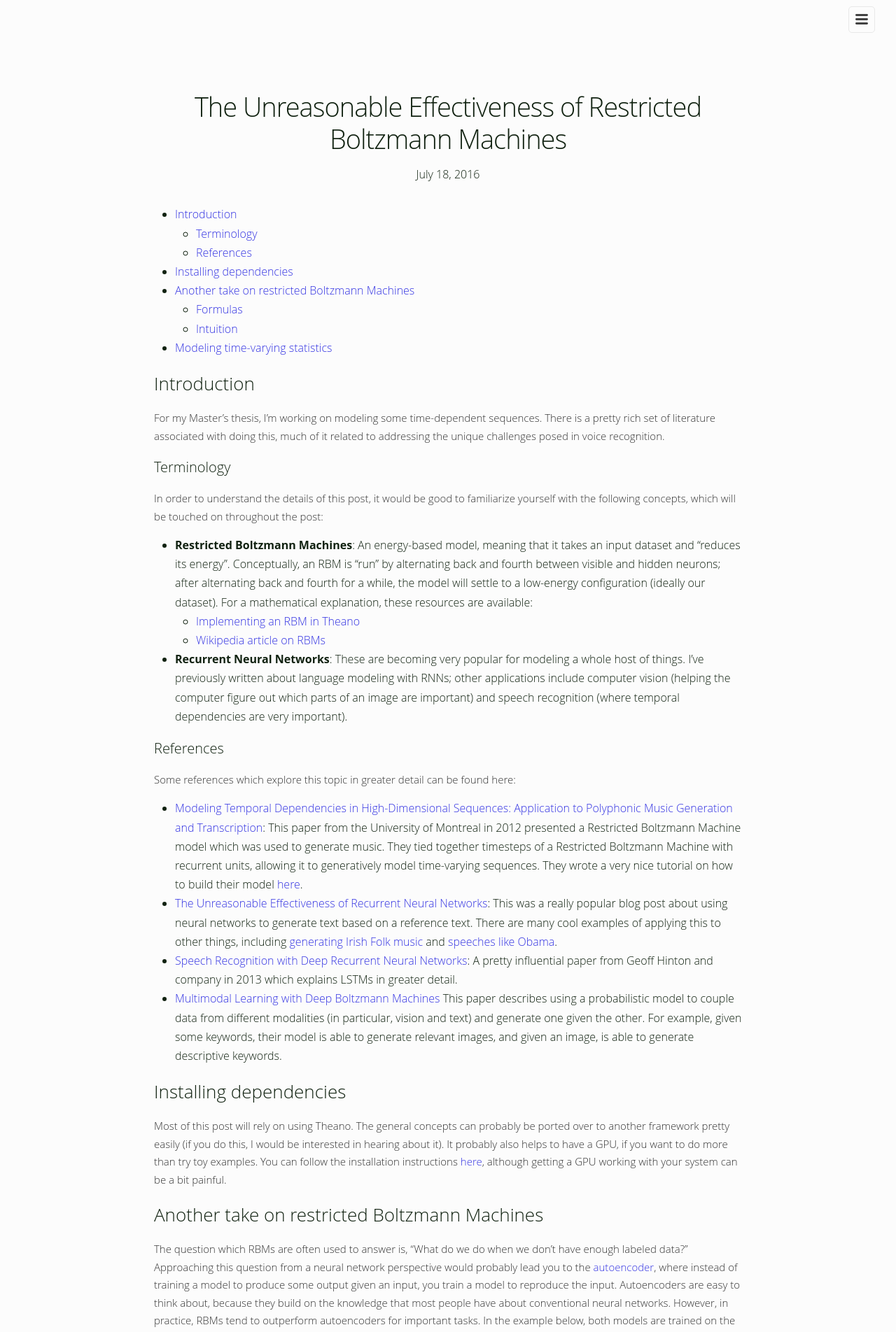
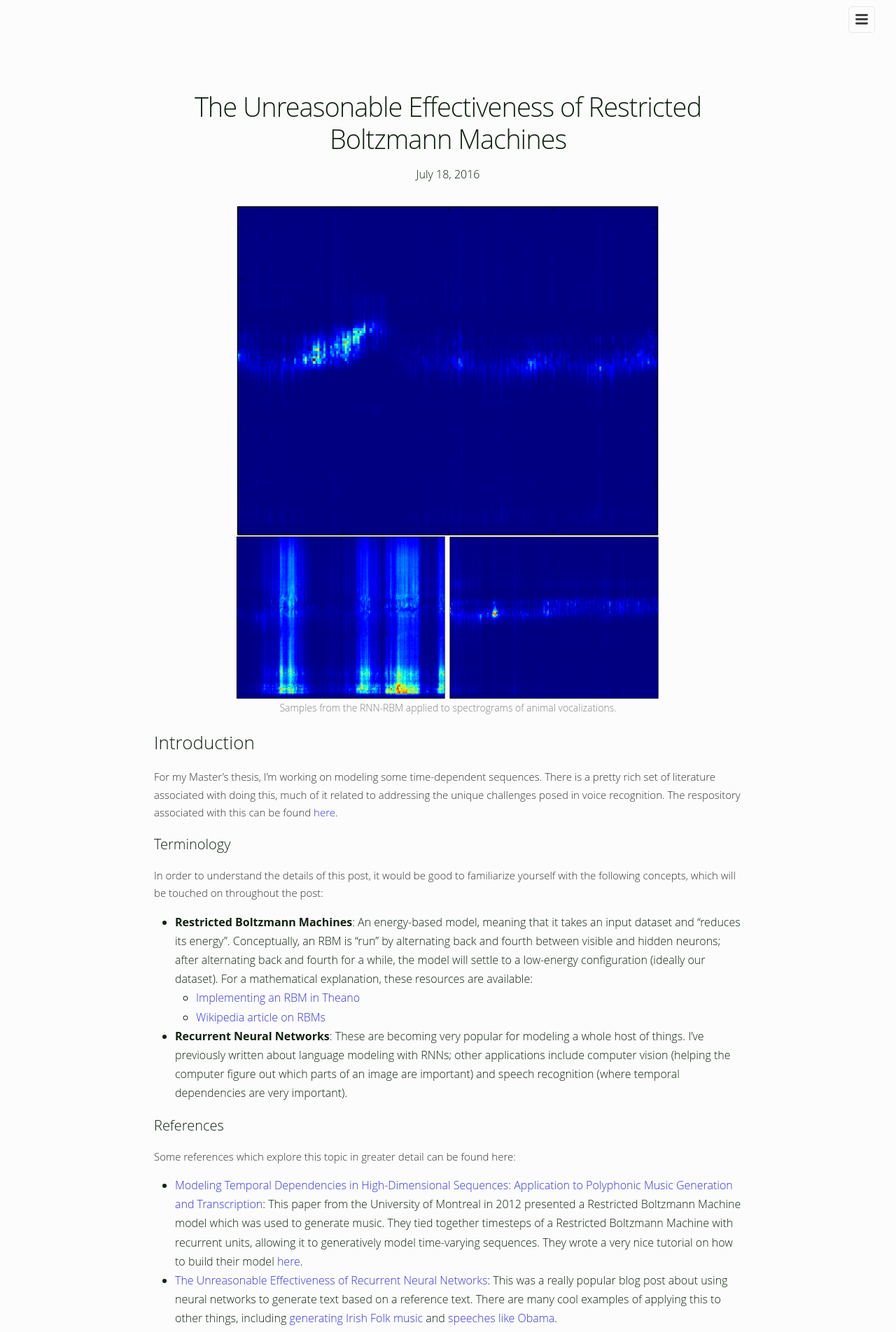
Before and after one commit to codekansas/codekansas.github.io, a Jekyll site: the page built from _posts/2016-07-18-generative-modeling.markdown, in a window 1280 px wide. Shown: the top 1904 px of the page at 70% size. Built offline with Jekyll 4.4.1, drawn with Linux system fonts in a browser that asks for light colours; formulas are drawn with MathJax 3.

Commit message:
added generative modeling post

```diff
--- /dev/null
+++ b/_includes/multiimage.html
@@ -0,0 +1,16 @@
+<figure class="image">
+  <div style="max-width: 85%; vertical-align: middle; margin: 0 auto;">
+    <a href="{{ include.url1 }}" target="_blank">
+      <img style="width: 100%;" src="{{ include.url1 }}" alt="{{ include.description }}"/>
+    </a>
+    <div style="max-width: 85%; vertical-align: middle; margin: 0 auto;">
+      <a href="{{ include.url2 }}" target="_blank">
+        <img style="display: inline-block; width: 49.5%;" src="{{ include.url2 }}" alt="{{ include.description }}"/>
+      </a>
+      <a href="{{ include.url3 }}" target="_blank">
+        <img style="display: inline-block; width: 49.5%;" src="{{ include.url3 }}" alt="{{ include.description }}"/>
+      </a>
+    </div>
+  </div>
+  <figcaption align="bottom">{{ include.description }}</figcaption>
+</figure>
--- a/_posts/2016-07-18-generative-modeling.markdown
+++ b/_posts/2016-07-18-generative-modeling.markdown
@@ -7,12 +7,11 @@ excerpt: >
   Building on the Recurrent RBM for sequence modeling. This post relates to what I am doing for my Master's thesis.
 ---
 
-* TOC
-{:toc}
+{% include multiimage.html url1="/resources/generative_modeling/rnnrbm.png" url2="/resources/generative_modeling/rnnrbm2.png" url3="/resources/generative_modeling/rnnrbm3.png" description="Samples from the RNN-RBM applied to spectrograms of animal vocalizations." %}
 
 # Introduction
 
-For my Master's thesis, I'm working on modeling some time-dependent sequences. There is a pretty rich set of literature associated with doing this, much of it related to addressing the unique challenges posed in voice recognition.
+For my Master's thesis, I'm working on modeling some time-dependent sequences. There is a pretty rich set of literature associated with doing this, much of it related to addressing the unique challenges posed in voice recognition. The respository associated with this can be found [here][github-repo].
 
 ## Terminology
 
--- a/_sass/_base.scss
+++ b/_sass/_base.scss
@@ -69,6 +69,7 @@ figure > img {
 figcaption, .figcaption {
     font-size: $small-font-size;
     color: $grey-color;
+    text-align: center;
 }
 
 
```
Also changed, not shown: other parts of _posts/2016-07-18-generative-modeling.markdown (+1 -0 lines), _includes/image.html (+6 -4 lines), resources/generative_modeling/autoencoder_mnist.png (deleted), resources/generative_modeling/rbm_mnist.png (deleted), resources/generative_modeling/rnnrbm.png (added), resources/generative_modeling/rnnrbm2.png (added), resources/generative_modeling/rnnrbm3.png (added), 1 other file.
